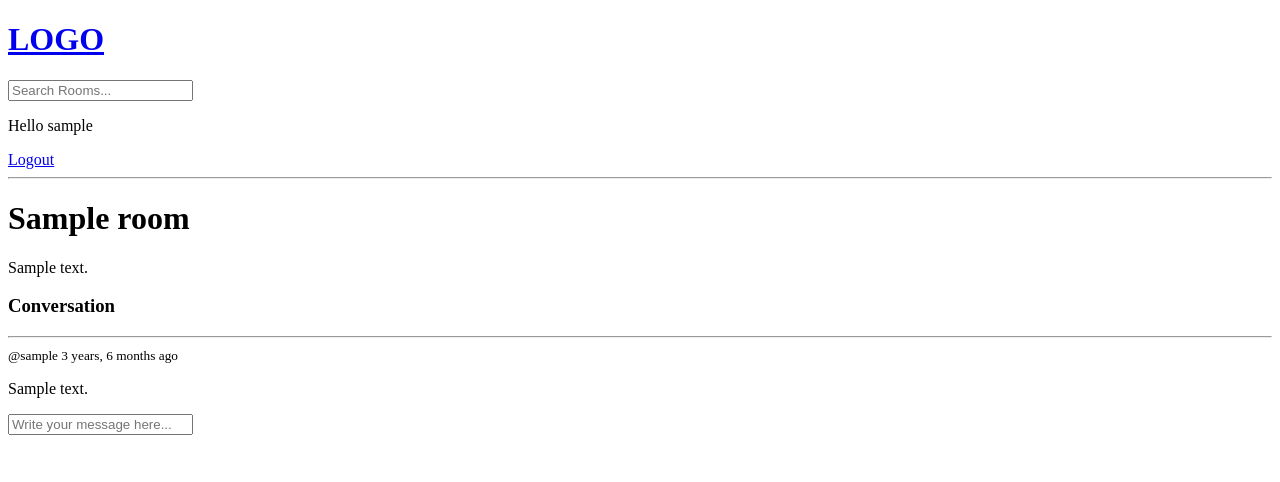
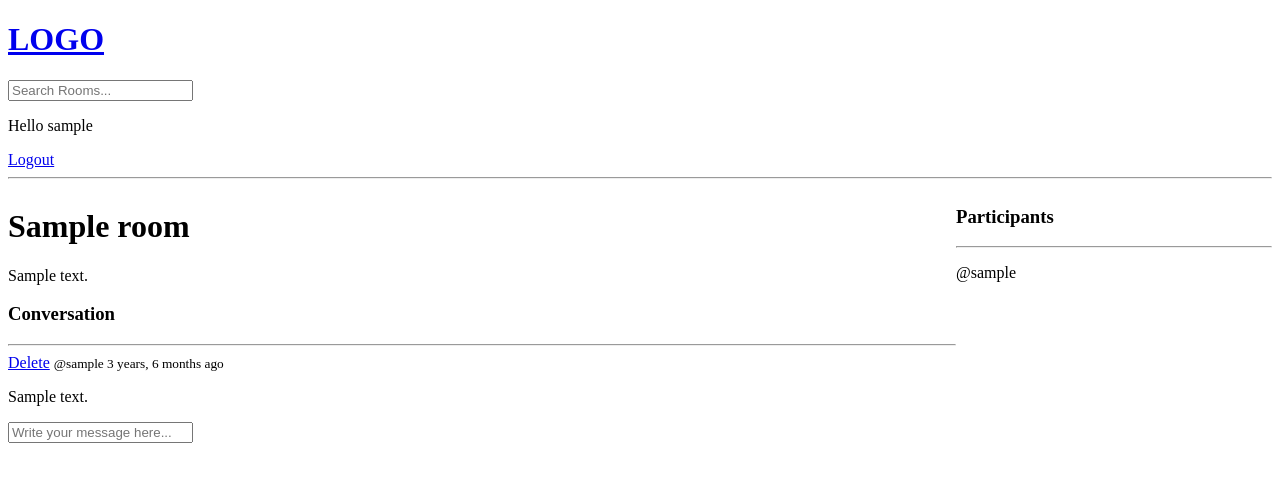
Before and after one commit to Isa1asN/studypal_django, a Django app: page /room/1/ in a window 1280 px wide. Shown: the top 482 px of the page. Run offline with Django 4.2, Linux system fonts and the light colour scheme; a user stored in the database is signed in; tables that the repository leaves empty hold one stand-in row (values such as "Sample post").

Commit message:
message create and delete functionality complete

```diff
--- a/base/models.py
+++ b/base/models.py
@@ -12,7 +12,7 @@ class Room(models.Model):
     topic = models.ForeignKey(Topic, on_delete=models.SET_NULL, null=True)
     name = models.CharField(max_length=200)
     description = models.TextField(null=True, blank=True)
-    # participants
+    participants = models.ManyToManyField(User, related_name='participants', blank=True)
     updated = models.DateTimeField(auto_now=True)
     created = models.DateTimeField(auto_now_add=True)
     class Meta:
--- a/base/templates/base/room.html
+++ b/base/templates/base/room.html
@@ -2,6 +2,14 @@
 
 
 {% block content %}
+<style>
+    .room-container{
+        display: grid;
+        grid-template-columns: 3fr 1fr;
+    }
+</style>
+<div class="room-container">
+    <div class="">
         <h1>{{room.name}}</h1>
 
         <p>{{room.description}}</p>
@@ -11,6 +19,10 @@
             <hr>
             {% for message in room_messages  %}
             <div>
+
+                {% if request.user == message.user %}
+                <a href="{% url 'delete-message' message.id %}">Delete</a>
+                {% endif %}
                 <small>@{{message.user}}       {{message.created|timesince}} ago</small>
                 <p>{{message.body}}</p>
             </div>
@@ -26,4 +38,15 @@
             </form>
         </div>
         {% endif %}
+    </div>
+    <div class="">
+        <h3>Participants</h3>
+        <hr>
+        {% for user in participants %}
+            <div class="">
+                <p>@{{user.username}}</p>
+            </div>
+        {% endfor %}
+    </div>
+</div>
 {% endblock content %}
--- a/base/urls.py
+++ b/base/urls.py
@@ -10,5 +10,6 @@ urlpatterns = [
     path('room/<str:pk>/', views.room, name='room'),
     path('create-room/', views.createRoom, name='create-room'),
     path('update-room/<str:pk>/', views.updateRoom, name='update-room'),
-    path('delete-room/<str:pk>/', views.deleteRoom, name='delete-room' )
+    path('delete-room/<str:pk>/', views.deleteRoom, name='delete-room' ),
+    path('delete-message/<str:pk>/', views.deleteMessage, name='delete-message' )
 ]
--- a/base/views.py
+++ b/base/views.py
@@ -61,16 +61,20 @@ def home(req):
 
 def room(req, pk):
     room = Room.objects.get(id=pk)
+    participants = room.participants.all()
+    # trying to get all messages associated to a room
     room_messages = room.message_set.all().order_by('-created')
     if req.method == 'POST':
+        # the message/commment
         message = Message.objects.create(
             user = req.user,
             room = room,
             body = req.POST.get('body')
         )
+        room.participants.add(req.user)
         return redirect('room', pk = room.id)
 
-    context = {'room':room, 'room_messages' : room_messages}
+    context = {'room':room, 'room_messages' : room_messages, 'participants' : participants}
     return render(req, 'base/room.html', context)
 
 @login_required(login_url='login')
@@ -110,3 +114,13 @@ def deleteRoom(req, pk):
         room.delete()
         return redirect('home')
     return render(req, 'base/delete.html', {'obj':room})
+
+@login_required(login_url='login')
+def deleteMessage(req, pk):
+    message = Message.objects.get(id=pk)
+    if req.user != message.user:
+        return HttpResponse('You are not allowed here. ')
+    if req.method == 'POST':
+        message.delete()
+        return redirect('home')
+    return render(req, 'base/delete.html', {'obj':message})
```
Also changed, not shown: base/templates/base/delete.html (+7 -1 lines), base/migrations/0003_alter_room_options_room_participants.py (added). Lines whose indentation alone changed are shown as unchanged.
